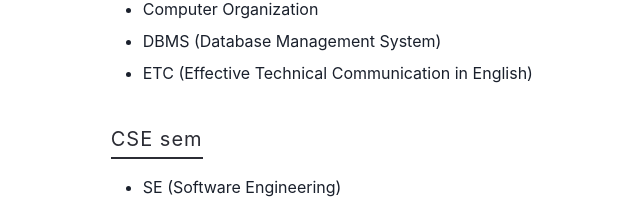
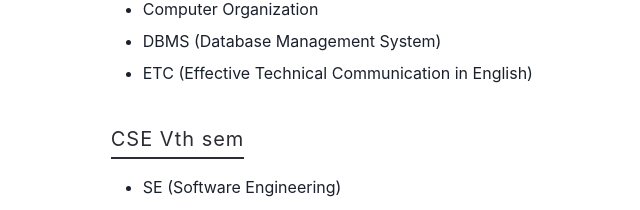
Before and after one commit to shareef99/yourounotes, a Next.js app: page /subjects in a window 1280 px wide. Shown: the part 1159-1369 px from the top of the page, without its empty margins (312-952 px from the left). Built offline with nearby package versions, Linux system fonts and the light colour scheme; no server answers.

Commit message:
✨ update subjects page according to 5th sem

```diff
--- a/pages/subjects/index.tsx
+++ b/pages/subjects/index.tsx
@@ -21,13 +21,11 @@ const Subjects = (props: Props) => {
     <>
       <Head>
         <title>Select Subject | Your OU Notes</title>
-                <meta name="description" content="description" />
+        <meta name="description" content="List of all the subjects" />
       </Head>
       <section className="colCenter ">
         <form action="" className="mt-14 space-x-4">
-                    <span className=" font-medium text-lg  text-btn">
-                        filter by
-                    </span>
+          <span className=" font-medium text-lg  text-btn">filter by</span>
           <label htmlFor="group">
             <select
               id="group"
@@ -54,6 +52,7 @@ const Subjects = (props: Props) => {
               <option value="second">IInd</option>
               <option value="third">IIIrd</option>
               <option value="forth">IVth</option>
+              <option value="fifth">IVth</option>
             </select>
           </label>
         </form>
@@ -78,10 +77,7 @@ const Subjects = (props: Props) => {
                 }
               })
               .map((x, index) => (
-                                <div
-                                    key={index}
-                                    className="colCenter items-start my-10"
-                                >
+                <div key={index} className="colCenter items-start my-10">
                   <h2 className="text-xl ">
                     {x.group}{" "}
                     {x.sem === "first"
@@ -92,15 +88,14 @@ const Subjects = (props: Props) => {
                       ? "IIIrd"
                       : x.sem === "forth"
                       ? "IVth"
+                      : x.sem === "fifth"
+                      ? "Vth"
                       : ""}{" "}
                     sem
                   </h2>
                   <ul className="ml-8 mt-4 space-y-2">
                     {x.subjects.map((subject, index) => (
-                                            <li
-                                                key={index}
-                                                className="list-item list-disc "
-                                            >
+                      <li key={index} className="list-item list-disc ">
                         <Link
                           href={`/subjects/${subject}?sem=${x.sem}&group=${x.group}`}
                         >
```
Lines whose indentation alone changed are shown as unchanged.
